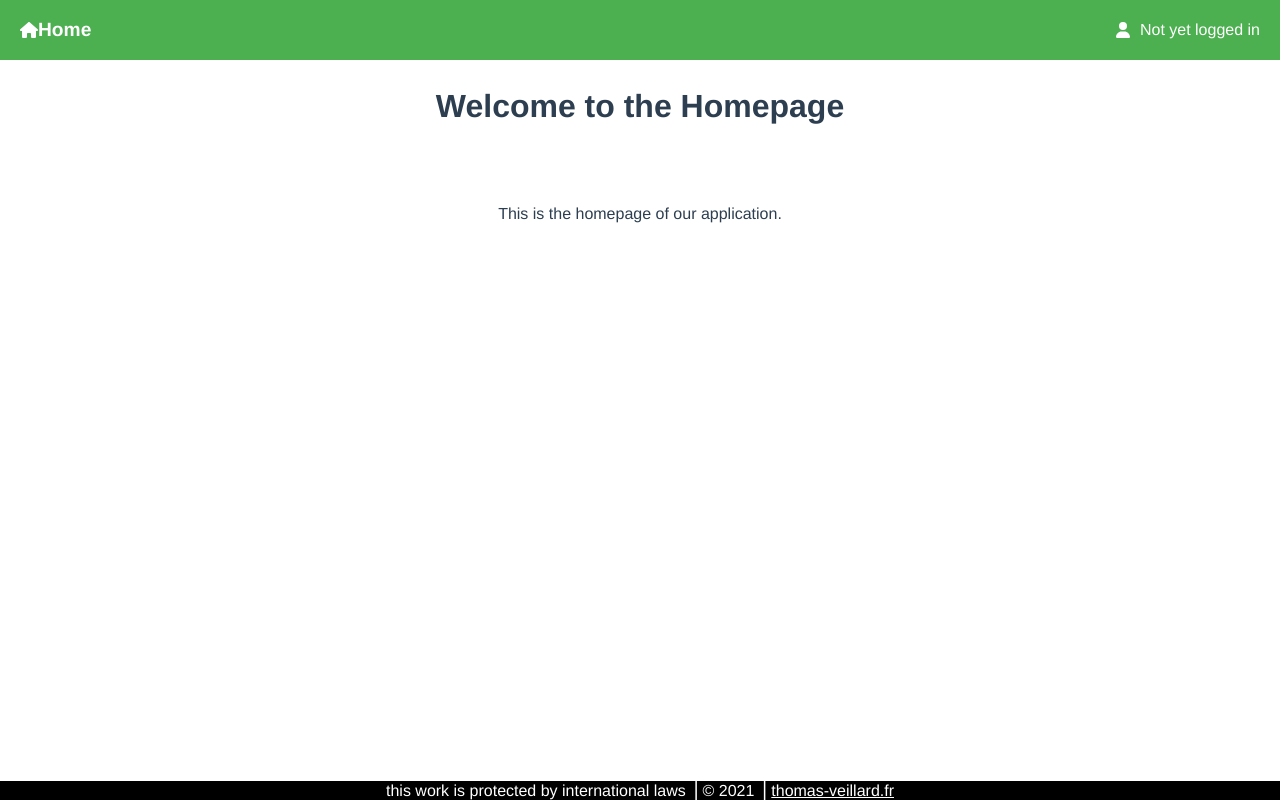
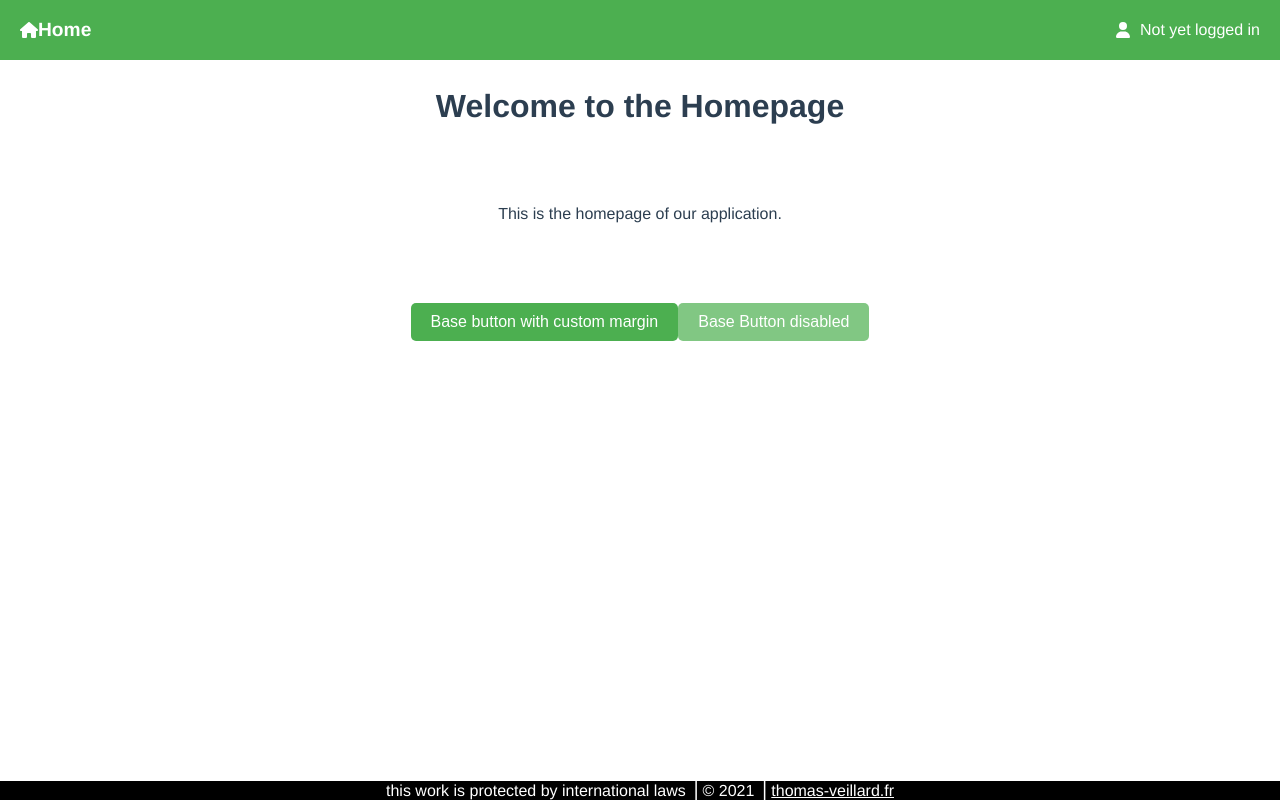
Before and after one commit to vainelmr/vue-oauth-microsoft-graph, a Vue app: page / in a window 1280 px wide. Built offline with nearby package versions, Linux system fonts and the light colour scheme.

Commit message:
Ex 7: create BaseButton with primary color

```diff
--- a/src/App.vue
+++ b/src/App.vue
@@ -2,6 +2,12 @@
   <div>
     <BaseLayout>
     <HomePage />
+    <BaseButton>
+      Base button with custom margin
+    </BaseButton>
+    <BaseButton disabled>
+      Base Button disabled
+    </BaseButton>
     </BaseLayout>
   </div>
 </template>
@@ -9,10 +15,12 @@
 <script>
 import HomePage from './pages/HomePage.vue';
 import BaseLayout from './components/BaseLayout.vue';
+import BaseButton from './components/BaseButton.vue';
 
 export default {
   name: 'App',
   components: {
+    BaseButton,
     HomePage,
     BaseLayout
   }
--- /dev/null
+++ b/src/components/BaseButton.vue
@@ -0,0 +1,70 @@
+<template>
+    <button
+      :class="buttonClass"
+      :style="buttonStyle"
+      :disabled="disabled"
+      @click="handleClick"
+    >
+      <slot></slot>
+    </button>
+  </template>
+
+  <script>
+  export default {
+    name: 'BaseButton',
+    props: {
+      disabled: {
+        type: Boolean,
+        default: false,
+      },
+      customStyle: {
+        type: Object,
+        default: () => ({}),
+      },
+    },
+    computed: {
+      buttonClass() {
+        return {
+          'base-button': true,
+          'base-button--disabled': this.disabled,
+        };
+      },
+      buttonStyle() {
+        return this.customStyle;
+      },
+    },
+    methods: {
+      handleClick(event) {
+        if (!this.disabled) {
+          this.$emit('click', event);
+        }
+      },
+    },
+  };
+  </script>
+
+  <style scoped>
+  .base-button {
+    padding: 10px 20px;
+    font-size: 16px;
+    color: white;
+    background-color: #4CAF50;
+    border: none;
+    border-radius: 5px;
+    cursor: pointer;
+    transition: background-color 0.3s, transform 0.3s;
+  }
+
+  .base-button:hover {
+    background-color: #4caf4fb3;
+  }
+
+  .base-button:focus {
+    outline: 2px solid #5bd45f;
+  }
+
+  .base-button--disabled {
+    background-color: #4caf4fb3;
+    cursor: not-allowed;
+  }
+  </style>
--- a/src/pages/HomePage.vue
+++ b/src/pages/HomePage.vue
@@ -2,6 +2,7 @@
     <div>
         <h1>Welcome to the Homepage</h1>
         <p>This is the homepage of our application.</p>
+
     </div>
 </template>
 <script>
```
